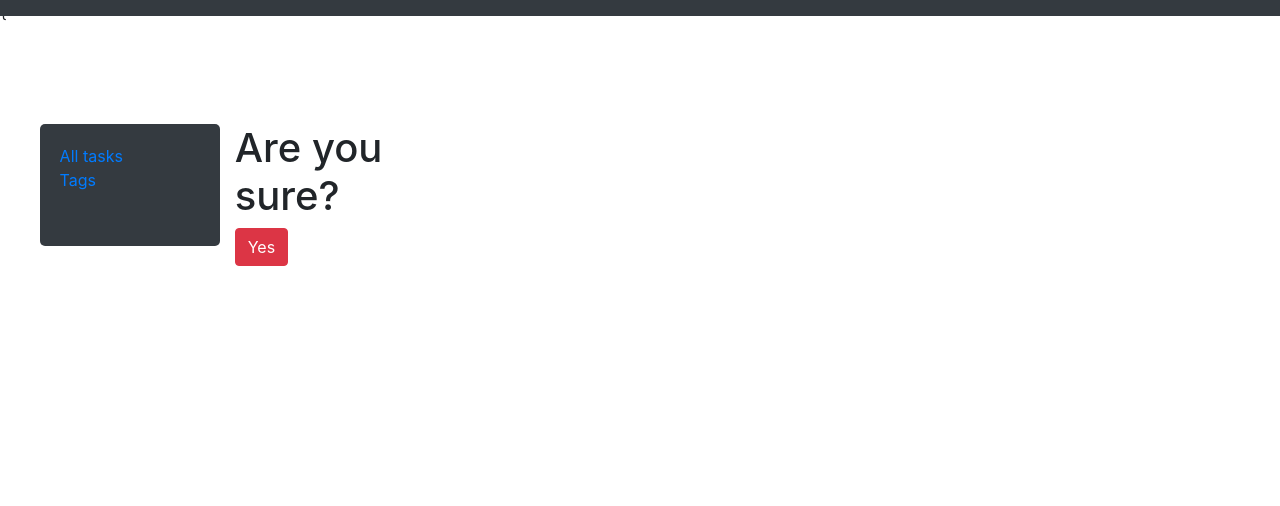
After one commit to ZhAlexR/Task-manager, a Django app: template templates/manager/task_confirm_delete.html in a window 1280 px wide. The commit adds this page. Shown: the top 506 px of the page. Run offline with Django 4.2, Linux system fonts and the light colour scheme; the template is opened without the code that fills it, so the values that code supplies are empty; some libraries are stand-ins or nearby versions.

Commit message:
Implemented delete logic

```diff
--- a/manager/forms.py
+++ b/manager/forms.py
@@ -1,4 +1,5 @@
 from django import forms
+from django.utils import timezone
 
 from manager.models import Task
 
--- a/manager/urls.py
+++ b/manager/urls.py
@@ -1,6 +1,11 @@
 from django.urls import path
 
-from manager.views import index_view, TaskCreateView, TaskUpdateView
+from manager.views import (
+    index_view,
+    TaskCreateView,
+    TaskUpdateView,
+    TaskDeleteView
+)
 
 app_name = "manager"
 
@@ -8,4 +13,5 @@ urlpatterns = [
     path("", index_view, name="index"),
     path("task/crate/", TaskCreateView.as_view(), name="task-create"),
     path("task/<int:pk>/update", TaskUpdateView.as_view(), name="task-update"),
+    path("task/<int:pk>/delete", TaskDeleteView.as_view(), name="task-delete"),
 ]
--- a/manager/views.py
+++ b/manager/views.py
@@ -26,3 +26,8 @@ class TaskUpdateView(LoginRequiredMixin, generic.UpdateView):
     model = Task
     form_class = TaskForm
     success_url = reverse_lazy("manager:index")
+
+
+class TaskDeleteView(LoginRequiredMixin, generic.DeleteView):
+    model = Task
+    success_url = reverse_lazy("manager:index")
--- a/templates/manager/index.html
+++ b/templates/manager/index.html
@@ -22,7 +22,7 @@
             {% endfor %}
           </div>
           <a class="btn btn-primary" href="{% url "manager:task-update" pk=task.pk %}"> Update</a>
-          <a class="btn btn-danger" href="#"> Delete </a>
+          <a class="btn btn-danger" href="{% url "manager:task-delete" pk=task.pk %}"> Delete </a>
           <hr>
         {% endfor %}
       </div>
--- /dev/null
+++ b/templates/manager/task_confirm_delete.html
@@ -0,0 +1,11 @@
+{% extends "base.html" %}
+
+{% block content %}
+  <div class="col-md-3">
+    <h1>Are you sure?</h1>
+    <form action="" method="post">
+      {% csrf_token %}
+      <button class="btn btn-danger" type="submit"> Yes </button>
+    </form>
+  </div>
+{% endblock %}
```
